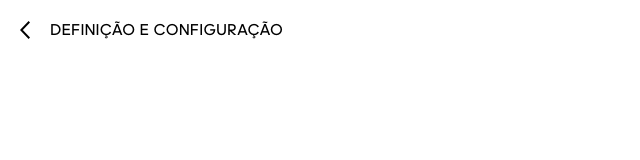
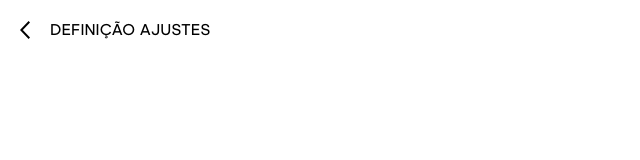
Before and after one commit to csbs1985/na-trave-ngx, an Angular app: page /principal/1 in a window 1280 px wide. Shown: the top 160 px of the page, without its empty margins (0-640 px from the left). Built offline with nearby package versions, Linux system fonts and the light colour scheme.

Commit message:
corrigir rota

```diff
--- a/src/app/definir/definir.component.ts
+++ b/src/app/definir/definir.component.ts
@@ -10,7 +10,7 @@ import { TipoRoute } from '../shared/enum/tipo-route.enum';
 export class DefinirComponent implements OnInit {
   rotaBotao: string;
   textoBotao: string;
-  readonly textoCabecalho = 'Definição e configuração';
+  readonly textoCabecalho = 'Definição ajustes';
   readonly pagina = 'pagina';
 
   constructor(
@@ -39,6 +39,6 @@ export class DefinirComponent implements OnInit {
   }
 
   selecionarPagina(pagina: string): void {
-    this.route.navigate(['/' + TipoRoute.PRINCIPAL, pagina]);
+    this.route.navigate(['/' + pagina]);
   }
 }
```
